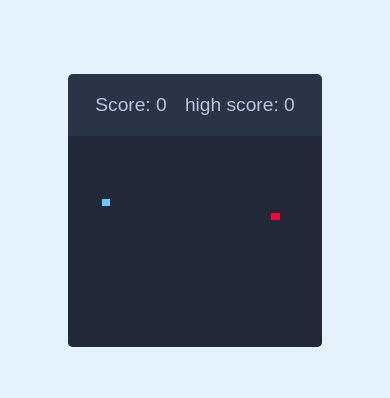
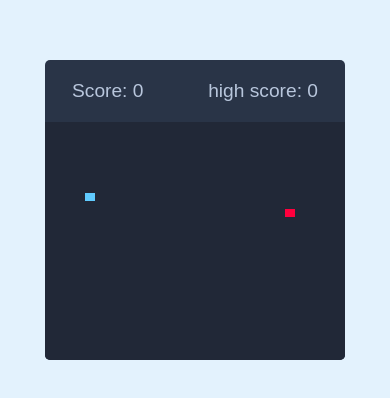
Before and after one commit to chente13garcia/Snaky, a plain HTML site: page index.html in a window 390 px wide. Shown: the part 212-610 px from the top of the page. Drawn offline with Linux system fonts and the light colour scheme.

Commit message:
Added media queries

```diff
--- a/styles/style.css
+++ b/styles/style.css
@@ -47,3 +47,16 @@ body {
 .play-board .head {
   background: #60cbff;
 }
+
+@media screen and (min-width: 767px) and (max-width: 1024px) {
+  .game-details {
+    width: 100%;
+  }
+}
+
+@media screen and (max-width: 767px) {
+  .wrapper {
+    min-width: 300px;
+    min-height: 300px;
+  }
+}
```
